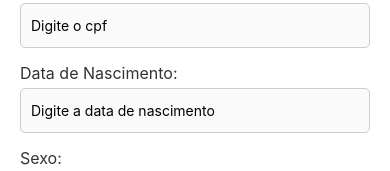
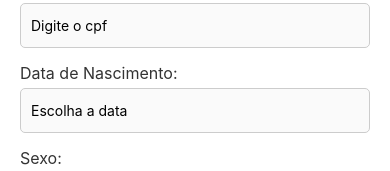
Before and after one commit to PaolaBrina/projetofinal-creche, a React Native app: screen /ProfessorAdicionar in a window 390 px wide. Shown: the part 197-368 px from the top of the page. Built offline with nearby package versions, Linux system fonts and the light colour scheme.

Commit message:
datetimepicker funcionando

```diff
--- a/src/pages/Colaborador/AlunoAdicionar.js
+++ b/src/pages/Colaborador/AlunoAdicionar.js
@@ -54,8 +54,6 @@ export default function AlunoAdicionar({ closeModal }) {
         if (selectedDate) {
             setDate(selectedDate);
             setNewdatanascimento(selectedDate.toLocaleDateString('pt-BR'));
-            // Alternativamente, sem moment:
-            // setNewdatanascimento(selectedDate.toLocaleDateString('pt-BR'));
         }
     };
 
--- a/src/pages/Colaborador/ProfessorAdicionar.js
+++ b/src/pages/Colaborador/ProfessorAdicionar.js
@@ -1,6 +1,7 @@
 import React, { useState } from 'react';
 import { StyleSheet, Text, TextInput, View, TouchableOpacity, ScrollView,Alert } from 'react-native';
 import { api } from '../../api/api';
+import DateTimePicker from '@react-native-community/datetimepicker';
 
 export default function ProfessorAdicionar({ closeModal }) {
     const [newnome, setNewnome] = useState('');
@@ -11,12 +12,29 @@ export default function ProfessorAdicionar({ closeModal }) {
     const [newendereco, setNewendereco] = useState('');
     const [newtelefone, setNewtelefone] = useState('');
     const [feedbackMessage, setFeedbackMessage] = useState('');
+    const [show, setShow] = useState(false);
+    const [date, setDate] = useState(new Date());
 
     const validateFields = () => {
         if (!newnome || !newcpf || !newdatanascimento || !newsexo || !newemail || !newendereco || !newtelefone) {
             return false;
         }
         return true;
+    };
+
+    const onChange = (event, selectedDate) => {
+        if (Platform.OS === 'android') {
+            setShow(false); // Para Android, esconder o picker após a seleção
+        }
+
+        if (selectedDate) {
+            setDate(selectedDate);
+            setNewdatanascimento(selectedDate.toLocaleDateString('pt-BR'));
+        }
+    };
+
+    const showDatePicker = () => {
+        setShow(true);
     };
 
     const CadProfessor = async () => {
@@ -83,12 +101,24 @@ export default function ProfessorAdicionar({ closeModal }) {
                 </View>
                 <View style={styles.inputGroup}>
                         <Text style={styles.label}>Data de Nascimento:</Text>
+                        <TouchableOpacity onPress={showDatePicker}>
                         <TextInput
                             style={styles.input}
-                        placeholder="Digite a data de nascimento"
+                            placeholder='Escolha a data'
                             value={newdatanascimento}
                             onChangeText={setNewdatanascimento}
+                            editable={false} // Desativar a edição manual
                         />
+                        </TouchableOpacity>
+                        {show && (
+                        <DateTimePicker
+                            value={date}
+                            mode="date"
+                            display="default"
+                            onChange={onChange}
+                            maximumDate={new Date()}  // Impede a seleção de uma data futura
+                        />
+                    )}
                     </View>
                 <View style={styles.inputGroup}>
                     <Text style={styles.label}>Sexo:</Text>
--- a/src/pages/Colaborador/ResponsavelAdicionar.js
+++ b/src/pages/Colaborador/ResponsavelAdicionar.js
@@ -1,6 +1,7 @@
 import React, { useState } from 'react';
 import { StyleSheet, Text, TextInput, View, TouchableOpacity, ScrollView, Alert } from 'react-native';
 import { api } from '../../api/api';
+import DateTimePicker from '@react-native-community/datetimepicker';
 
 export default function ResponsavelAdicionar({ closeModal }) {
     const [newnome, setNewnome] = useState('');
@@ -15,12 +16,29 @@ export default function ResponsavelAdicionar({ closeModal }) {
     const [newnomeautorizado2, setNewnomeautorizado2] = useState('');
     const [newtelefoneautorizado2, setNewtelefoneautorizado2] = useState('');
     const [feedbackMessage, setFeedbackMessage] = useState('');
+    const [show, setShow] = useState(false);
+    const [date, setDate] = useState(new Date());
 
     const validateFields = () => {
         if (!newnome || !newcpf || !newdatanascimento || !newsexo || !newemail || !newendereco || !newtelefone || !newnomeautorizado1 || !newtelefoneautorizado1 || !newnomeautorizado2 || !newtelefoneautorizado2) {
             return false;
         }
         return true;
+    };
+
+    const onChange = (event, selectedDate) => {
+        if (Platform.OS === 'android') {
+            setShow(false); // Para Android, esconder o picker após a seleção
+        }
+
+        if (selectedDate) {
+            setDate(selectedDate);
+            setNewdatanascimento(selectedDate.toLocaleDateString('pt-BR'));
+        }
+    };
+
+    const showDatePicker = () => {
+        setShow(true);
     };
 
     const CadResponsavel = async () => {
@@ -91,12 +109,24 @@ export default function ResponsavelAdicionar({ closeModal }) {
                 </View>
                 <View style={styles.inputGroup}>
                         <Text style={styles.label}>Data de Nascimento:</Text>
+                        <TouchableOpacity onPress={showDatePicker}>
                         <TextInput
                             style={styles.input}
-                        placeholder="Digite a data de nascimento"
+                            placeholder='Escolha a data'
                             value={newdatanascimento}
                             onChangeText={setNewdatanascimento}
+                            editable={false} // Desativar a edição manual
                         />
+                        </TouchableOpacity>
+                        {show && (
+                        <DateTimePicker
+                            value={date}
+                            mode="date"
+                            display="default"
+                            onChange={onChange}
+                            maximumDate={new Date()}  // Impede a seleção de uma data futura
+                        />
+                    )}
                     </View>
                 <View style={styles.inputGroup}>
                     <Text style={styles.label}>Sexo:</Text>
--- a/src/pages/Colaborador/TurmaCadastro.js
+++ b/src/pages/Colaborador/TurmaCadastro.js
@@ -1,6 +1,6 @@
 import React, { useState } from 'react';
 import { api } from '../../api/api';
-import { View, Text, TouchableOpacity, Modal, StyleSheet, FlatList, Alert, KeyboardAvoidingView, ScrollView } from 'react-native';
+import { View, Text, TouchableOpacity, Modal, StyleSheet, FlatList, Alert, KeyboardAvoidingView, ScrollView,viewbutton } from 'react-native';
 import TurmaAdicionar from './TurmaAdicionar';
 
 
```
Lines whose indentation alone changed are shown as unchanged.
